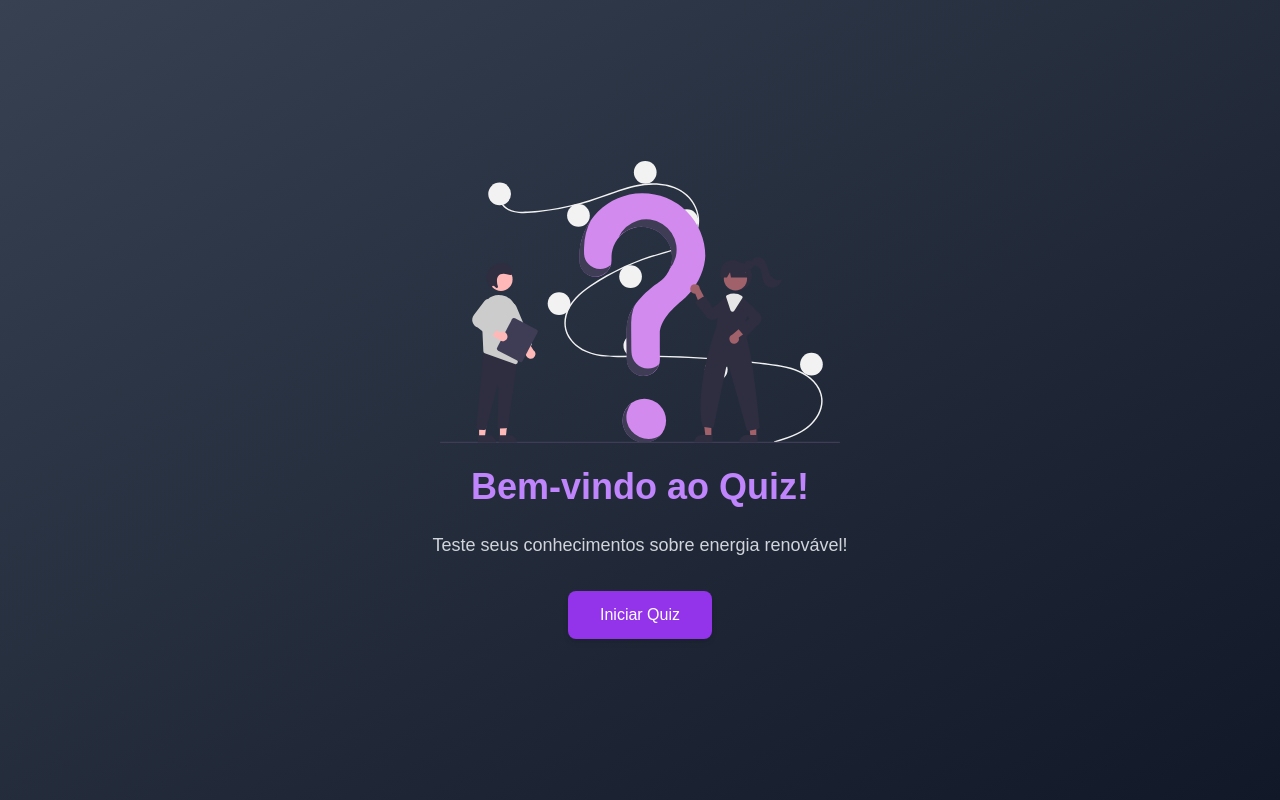
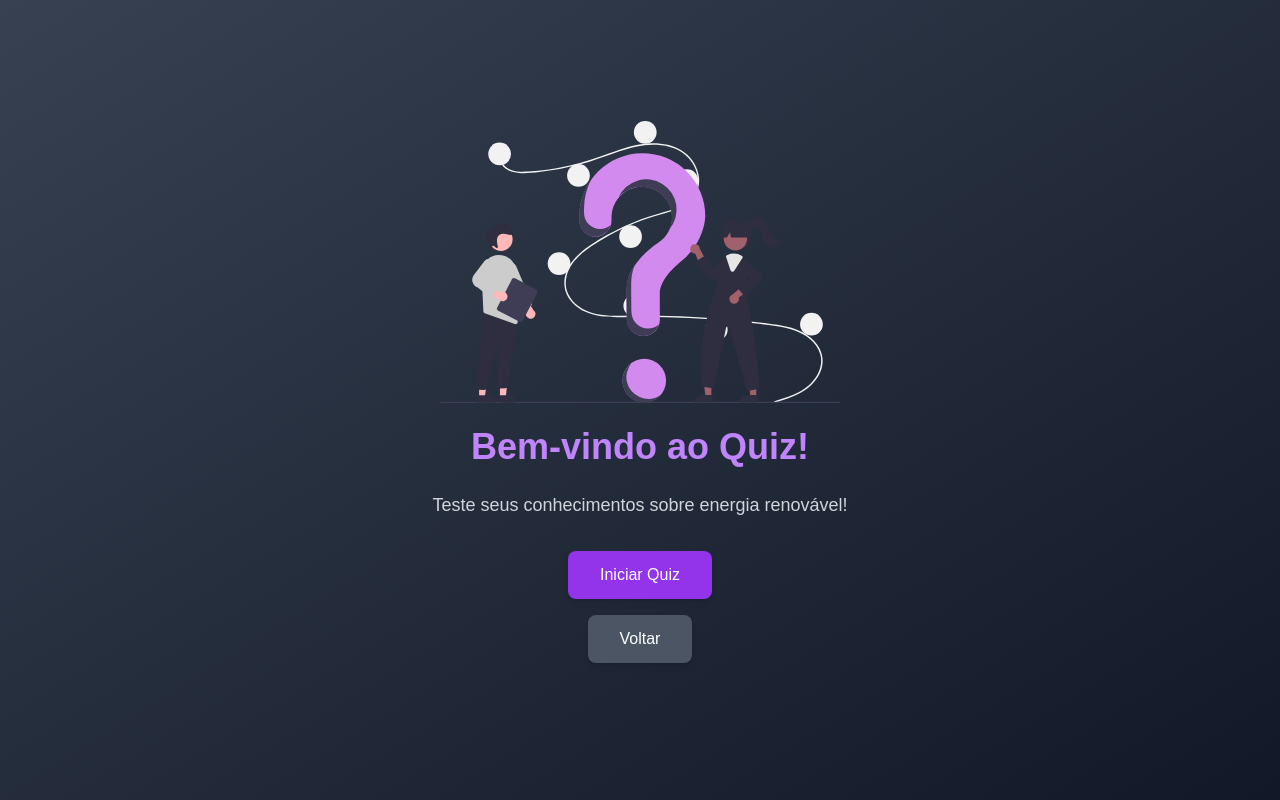
Before and after one commit to akemilol/EnergyLab---GS, a Next.js app in the folder energy-lab/: page /quiz in a window 1280 px wide. Built offline with nearby package versions, Linux system fonts and the light colour scheme.

Commit message:
Adição do botão voltar no quiz

```diff
--- a/energy-lab/src/app/quiz/page.tsx
+++ b/energy-lab/src/app/quiz/page.tsx
@@ -2,7 +2,6 @@
 
 import Link from 'next/link';
 import Image from 'next/image';
-
 
 // Pagina inicial do Quiz
 const Quiz: React.FC = () => {
@@ -13,9 +12,16 @@ const Quiz: React.FC = () => {
       <p className="text-lg text-gray-300 mb-8">
         Teste seus conhecimentos sobre energia renovável!
       </p>
+
       <Link href="/quiz/1">
-        <button className="px-8 py-3 text-white bg-purple-600 rounded-lg hover:bg-purple-700 transition duration-300 ease-in-out shadow-md">
+        <button className="w-full max-w-md px-8 py-3 text-white bg-purple-600 rounded-lg hover:bg-purple-700 transition duration-300 ease-in-out shadow-md mb-4">
           Iniciar Quiz
+        </button>
+      </Link>
+
+      <Link href="/">
+        <button className="w-full max-w-md px-8 py-3 text-white bg-gray-600 rounded-lg hover:bg-gray-700 transition duration-300 ease-in-out shadow-md mb-4">
+          Voltar
         </button>
       </Link>
     </div>
```
